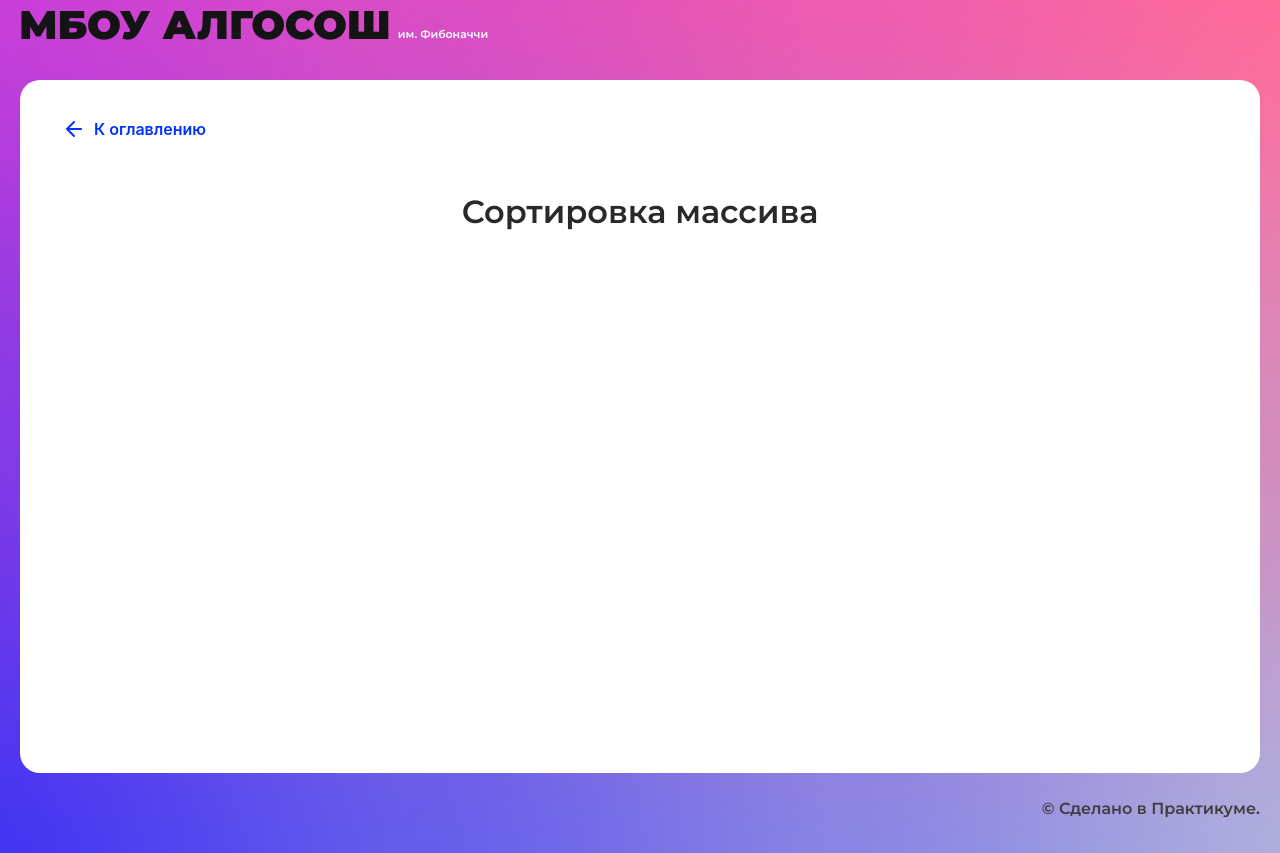
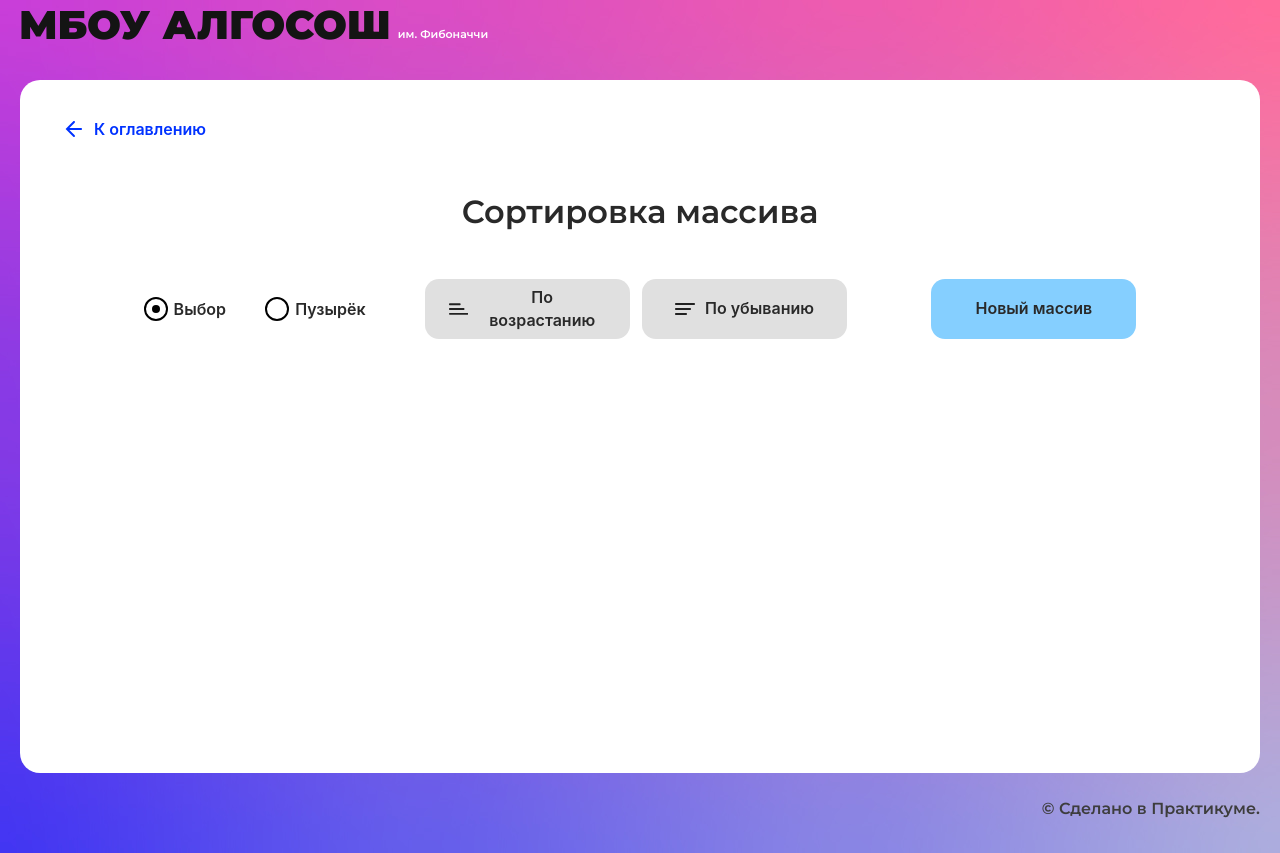
Before and after one commit to Artrudjob/Algososh, a React (Create React App) app: page /sorting in a window 1280 px wide. Built offline with nearby package versions, Linux system fonts and the light colour scheme.

Commit message:
feat: add sorting-page

```diff
--- /dev/null
+++ b/src/components/sorting-page/sorting-page.module.css
@@ -0,0 +1,31 @@
+.sort {
+    width: 85%;
+    margin: 0 auto;
+}
+
+.sort__flexBox {
+    display: flex;
+    justify-content: space-between;
+    align-self: center;
+}
+
+.sort__radioBox {
+    width: 222px;
+}
+
+.sort__btnBox {
+    width: 422px;
+    margin-left: -25px;
+}
+
+.sort__columnContainer {
+    width: 75%;
+    margin: 36px auto 0 auto;
+    display: flex;
+    justify-content: center;
+}
+
+.sort__column {
+    align-self: flex-end;
+    margin-right: 10px;
+}
--- a/src/components/sorting-page/sorting-page.tsx
+++ b/src/components/sorting-page/sorting-page.tsx
@@ -1,10 +1,257 @@
 import React from "react";
-import { SolutionLayout } from "../ui/solution-layout/solution-layout";
+import styles from "./sorting-page.module.css";
+import {SolutionLayout} from "../ui/solution-layout/solution-layout";
+import {RadioInput} from "../ui/radio-input/radio-input";
+import {Button} from "../ui/button/button";
+import {Column} from "../ui/column/column";
+import {Direction} from "../../types/direction";
+import {ElementStates} from "../../types/element-states";
+import {v4} from "uuid";
+
+type TResultNumber = {
+  number: number;
+  state: ElementStates | undefined;
+}
 
 export const SortingPage: React.FC = () => {
+
+  const [value, setValue] = React.useState<string>("selection");
+  const [isVisible, setVisible] = React.useState<boolean>(false);
+  const [elements, setElements] = React.useState<JSX.Element[]>([]);
+  const [resultArr, setResultArr] = React.useState<number[]>([]);
+  const [loaderAscending, setLoaderAscending] = React.useState<boolean>(false);
+  const [loaderDescending, setLoaderDescending] = React.useState<boolean>(false);
+  const [disabledBtn, setDisabledBtn] = React.useState<string>("disableOff");
+
+  let resultNumber: TResultNumber[] = [];
+
+  function handleChange(event: React.ChangeEvent<HTMLInputElement>) {
+    setValue(event.target.value)
+  }
+
+  function getRandomNumber(min: number, max: number): number {
+    return Math.floor(Math.random() * (max - min) + min);
+  }
+
+  function randomArr() {
+    const amountElement = getRandomNumber(3, 17);
+    const arrNumbers: number[] = [];
+
+    for (let i = 0; i <= amountElement; i++) {
+      arrNumbers.push(getRandomNumber(0, 100));
+    }
+
+    setResultArr(arrNumbers);
+    return arrNumbers;
+  }
+
+  function timeout(ms: number) {
+    return new Promise(resolve => setTimeout(resolve, ms));
+  }
+
+  function swap(arr: number[], firstIndex: number, secondIndex: number): void {
+    const temp = arr[firstIndex];
+    arr[firstIndex] = arr[secondIndex];
+    arr[secondIndex] = temp;
+  }
+
+  function changeLoaderState(ascending: boolean): void {
+    ascending ? setLoaderAscending(true) : setLoaderDescending(true);
+  }
+
+  async function selectionSort(array: number[], ascending = true) {
+    changeLoaderState(ascending);
+    ascending ? setDisabledBtn("bubble") : setDisabledBtn("selection");
+
+    array.forEach(item => {
+      resultNumber.push({
+        number: item,
+        state: ElementStates.Default
+      })
+    })
+    let columnElements = resultNumber.map(item => {
+      return (
+          <Column index={item.number} state={item.state} key={v4()} extraClass={styles.sort__column}/>
+      )
+    })
+    setElements(columnElements);
+
+    let boolean;
+
+    for (let i = 0; i < array.length; i++) {
+      let indexMin = i;
+      resultNumber[indexMin].state = ElementStates.Changing;
+      columnElements = resultNumber.map(item => {
+        return (
+            <Column index={item.number} state={item.state} key={v4()} extraClass={styles.sort__column}/>
+        )
+      })
+      setElements(columnElements);
+      for (let j = i + 1; j < array.length; j++) {
+        await timeout(1000);
+        resultNumber[j].state = ElementStates.Changing;
+        columnElements = resultNumber.map(item => {
+          return (
+              <Column index={item.number} state={item.state} key={v4()} extraClass={styles.sort__column}/>
+          )
+        })
+        setElements(columnElements);
+
+        if (j - i > 1) {
+          resultNumber[j - 1].state = ElementStates.Default;
+          columnElements = resultNumber.map(item => {
+            return (
+                <Column index={item.number} state={item.state} key={v4()} extraClass={styles.sort__column}/>
+            )
+          })
+          setElements(columnElements);
+        }
+
+        if (ascending) {
+          boolean = array[j] <= array[indexMin];
+        } else {
+          boolean = array[j] >= array[indexMin];
+        }
+
+        if (boolean) {
+          indexMin = j;
+        }
+
+
+      }
+      swap(array, i, indexMin);
+      await timeout(1000);
+
+      resultNumber[array.length - 1].state = ElementStates.Default;
+
+      resultNumber[i].state = ElementStates.Modified;
+      resultNumber[i].number = array[i];
+
+      if (resultNumber[i].number !== resultNumber[indexMin].number) {
+        resultNumber[indexMin].state = ElementStates.Default;
+      }
+
+      resultNumber[indexMin].number = array[indexMin];
+      columnElements = resultNumber.map(item => {
+        return (
+            <Column index={item.number} state={item.state} key={v4()} extraClass={styles.sort__column}/>
+        )
+      })
+      setElements(columnElements);
+    }
+    setLoaderAscending(false);
+    setLoaderDescending(false);
+    setDisabledBtn("disableOff");
+  }
+
+  async function bubbleSort(array: number[], ascending = true) {
+    changeLoaderState(ascending);
+    ascending ? setDisabledBtn("bubble") : setDisabledBtn("selection");
+
+    array.forEach(item => {
+      resultNumber.push({
+        number: item,
+        state: ElementStates.Default
+      })
+    })
+    let columnElements = resultNumber.map(item => {
+      return (
+          <Column index={item.number} state={item.state} key={v4()} extraClass={styles.sort__column}/>
+      )
+    })
+    setElements(columnElements);
+
+    let boolean;
+    for (let i = 0; i < array.length; i++) {
+      for (let j = 0; j < array.length; j++) {
+        if (ascending) {
+          boolean = array[j + 1] < array[j]
+        } else {
+          boolean = array[j + 1] > array[j]
+        }
+        if (boolean) {
+          resultNumber[j].state = ElementStates.Changing;
+          resultNumber[j + 1].state = ElementStates.Changing;
+          columnElements = resultNumber.map(item => {
+            return (
+                <Column index={item.number} state={item.state} key={v4()} extraClass={styles.sort__column}/>
+            )
+          })
+          setElements(columnElements);
+
+          swap(array, j, j + 1);
+          await timeout(1000);
+
+          resultNumber[j].state = ElementStates.Default;
+          resultNumber[j].number = array[j];
+          resultNumber[j + 1].state = ElementStates.Default;
+          resultNumber[j + 1].number = array[j + 1];
+          columnElements = resultNumber.map(item => {
+            return (
+                <Column index={item.number} state={item.state} key={v4()} extraClass={styles.sort__column}/>
+            )
+          })
+          setElements(columnElements);
+        }
+      }
+      resultNumber[resultArr.length - 1 - i].state = ElementStates.Modified;
+      resultNumber[resultArr.length - 1 - i].number = array[resultArr.length - 1 - i];
+      columnElements = resultNumber.map(item => {
+        return (
+            <Column index={item.number} state={item.state} key={v4()} extraClass={styles.sort__column}/>
+        )
+      })
+      setElements(columnElements);
+    }
+    setLoaderAscending(false);
+    setLoaderDescending(false);
+    setDisabledBtn("disableOff");
+  }
+
+  function showNumbersArr() {
+    const arr = randomArr();
+
+    arr.forEach(item => {
+      resultNumber.push({
+        number: item,
+        state: ElementStates.Default
+      })
+    });
+
+    let columnElements: JSX.Element[] = resultNumber.map(item => {
+      return (
+          <Column index={item.number} state={item.state} key={v4()} extraClass={styles.sort__column}/>
+      )
+    });
+
+    setElements(columnElements)
+    setVisible(true);
+  }
+
   return (
-    <SolutionLayout title="Сортировка массива">
-
-    </SolutionLayout>
+      <SolutionLayout title="Сортировка массива">
+        <div className={`${styles.sort} ${styles.sort__flexBox}`}>
+          <div className={`${styles.sort__flexBox} ${styles.sort__radioBox}`}>
+            <RadioInput label={"Выбор"} name={"sort"} value={"selection"} defaultChecked={value === "selection"}
+                        onChange={handleChange}/>
+            <RadioInput label={"Пузырёк"} name={"sort"} value={"bubble"} checked={value === "bubble"}
+                        onChange={handleChange}/>
+          </div>
+          <div className={`${styles.sort__flexBox} ${styles.sort__btnBox}`}>
+            <Button text={"По возрастанию"} sorting={Direction.Ascending} style={{width: "205px"}} type={"button"} isLoader={loaderAscending}
+                    disabled={(elements.length <= 0) || (disabledBtn === "selection")}
+                    onClick={(value === "selection") ? () => selectionSort(resultArr, true) : () => bubbleSort(resultArr, true)}/>
+            <Button text={"По убыванию"} sorting={Direction.Descending} style={{width: "205px"}} type={"button"} isLoader={loaderDescending}
+                    disabled={(elements.length <= 0) || (disabledBtn === "bubble")}
+                    onClick={(value === "selection") ? () => selectionSort(resultArr, false) : () => bubbleSort(resultArr, false)}/>
+          </div>
+          <Button text={"Новый массив"} linkedList={"small"} style={{width: "205px"}} type={"button"}
+                  disabled={disabledBtn !== "disableOff"}
+                  onClick={showNumbersArr}/>
+        </div>
+        <div className={styles.sort__columnContainer}>
+          {isVisible && <div className={styles.sort__columnContainer}>{elements}</div>}
+        </div>
+      </SolutionLayout>
   );
 };
```
